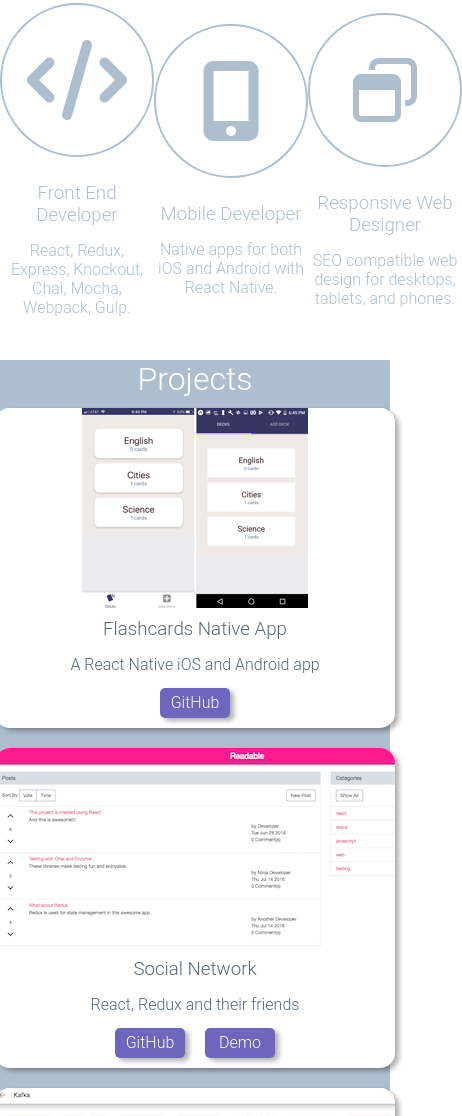
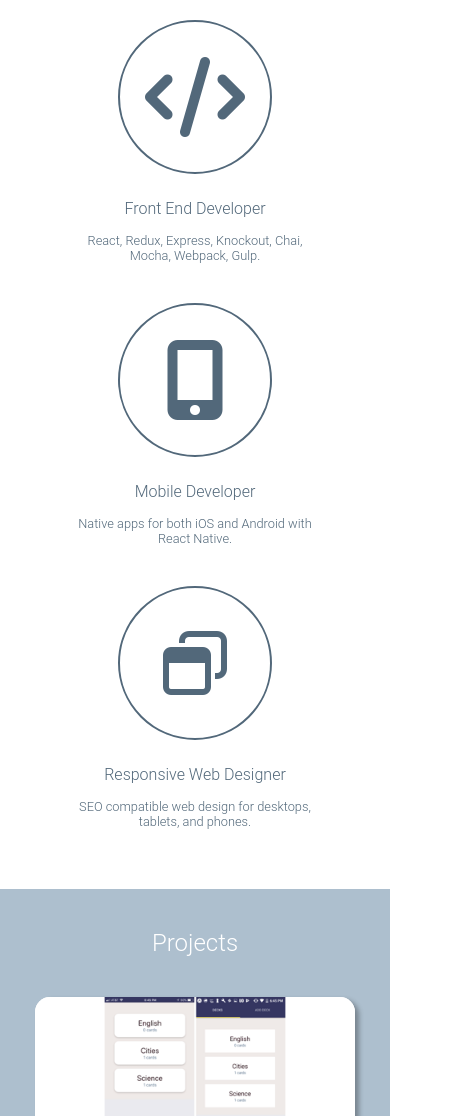
Before and after one commit to shatalovdm/shatalovdm.github.io, a React app: page / in a window 390 px wide. Shown: the part 884-2000 px from the top of the page, 462 px wide, since content can reach past the window. Built offline with nearby package versions, Linux system fonts and the light colour scheme.

Commit message:
Worked on mobile view

```diff
--- a/public/index.html
+++ b/public/index.html
@@ -10,7 +10,8 @@
     -->
     <link rel="manifest" href="%PUBLIC_URL%/manifest.json">
     <link rel="shortcut icon" href="%PUBLIC_URL%/favicon.ico">
-    <title>React App</title>
+    <title>Dmitry Shatalov | Web and Mobile Developer</title>
+    <meta name="description" content="A passionate Front End Web Developer with a strong knowledge of JavaScript, HTML5, CSS, proficiency in Computer Science fundamentals, work experience with JavaScript Libraries and Frameworks.">
   </head>
   <body>
     <div id="root"></div>
--- a/src/style.css
+++ b/src/style.css
@@ -95,7 +95,8 @@ h3 {
   animation: bounce infinite 2s;
 }
 .skills {
-  height: 400px;
+  height: inherit;
+  padding: 40px;
   background-color: white;
   display: -webkit-box;
   display: -moz-box;
@@ -105,10 +106,12 @@ h3 {
   flex-direction: row;
   justify-content: space-evenly;
   align-items: center;
+  flex-wrap: wrap;
 }
 .skill {
+  margin: 20px;
   text-align: center;
-  color: #adbfce;
+  color: #52687a;
   max-width: 250px;
 }
 .skill .fa {
@@ -116,11 +119,12 @@ h3 {
   width: 150px;
   margin-bottom: 20px;
   line-height: 150px;
-  border: 2px solid #adbfce;
+  border: 2px solid #52687a;
   border-radius: 50%;
 }
 .projects {
-  height: 800px;
+  height: inherit;
+  padding: 40px;
   color: white;
   background-color: #adbfce;
   display: -webkit-box;
@@ -133,6 +137,7 @@ h3 {
   align-items: center;
 }
 .projects-list {
+  margin: 30px 0;
   display: -webkit-box;
   display: -moz-box;
   display: -ms-flexbox;
@@ -154,7 +159,7 @@ h3 {
   color: #52687a;
   height: 320px;
   width: 400px;
-  margin: 10px;
+  margin: 10px 5px;
   text-align: center;
   border-radius: 15px;
   background-color: white;
@@ -239,6 +244,46 @@ footer {
   color: white;
 }
 
+@media (max-width: 920px) {
+  h1 {
+    font-size: 2rem;
+  }
+  h2 {
+    font-size: 1.5rem;
+  }
+  h3 {
+    font-size: 1rem;
+  }
+  p {
+    font-size: 0.8rem;
+  }
+  .page-container {
+    background-size: 100% 100vh;
+  }
+  .home-header {
+    justify-content: center;
+    font-size: 1rem;
+  }
+  .home-header li {
+    padding-right: 20px;
+  }
+  .home-footer {
+    justify-content: center;
+    padding: 0;
+  }
+  .project {
+    height: 300px;
+    width: 320px;
+  }
+  .project img {
+    width: 320px;
+    height: 160px;
+  }
+  .contact .fa {
+    font-size: 40px;
+  }
+}
+
 @keyframes bounce {
   0%, 20%, 50%, 80%, 100% {
     transform:translateY(0);
```
Also changed, not shown: public/favicon.ico (deleted), public/favicon.png (added).
